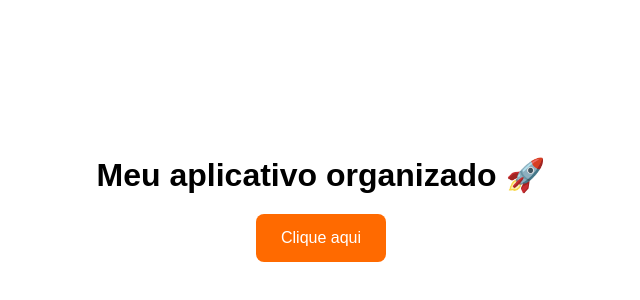
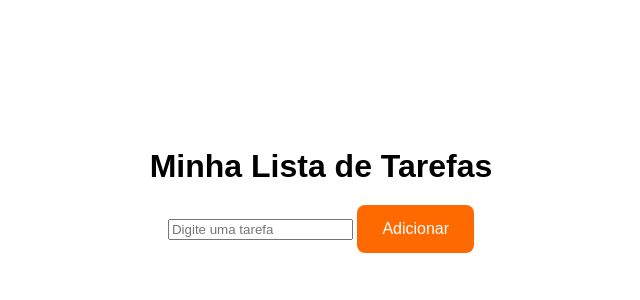
Before and after one commit to gibagomes/Primeiroapp, a plain HTML site: page Index.html in a window 1280 px wide. Shown: the part 202-502 px from the top of the page, without its empty margins (319-959 px from the left). Drawn offline with Linux system fonts and the light colour scheme.

Commit message:
Atualizar o Index.html

```diff
--- a/Index.html
+++ b/Index.html
@@ -2,22 +2,30 @@
 <html lang="pt-BR">
 <head>
   <meta charset="UTF-8">
-  <title>Meu Primeiro App</title>
+  <title>Lista de Tarefas</title>
 
   <meta name="viewport" content="width=device-width, initial-scale=1.0">
 
-  <!-- Conectando o CSS -->
   <link rel="stylesheet" href="style.css">
 </head>
 <body>
 
-  <h1>Meu aplicativo organizado 🚀</h1>
+  <h1>Minha Lista de Tarefas</h1>
 
-  <button id="botao">
-    Clique aqui
-  </button>
+  <div class="container">
+    <input
+      type="text"
+      id="tarefa"
+      placeholder="Digite uma tarefa"
+    >
 
-  <!-- Conectando o JavaScript -->
+    <button id="adicionar">
+      Adicionar
+    </button>
+
+    <ul id="lista"></ul>
+  </div>
+
   <script src="script.js"></script>
 
 </body>
```
